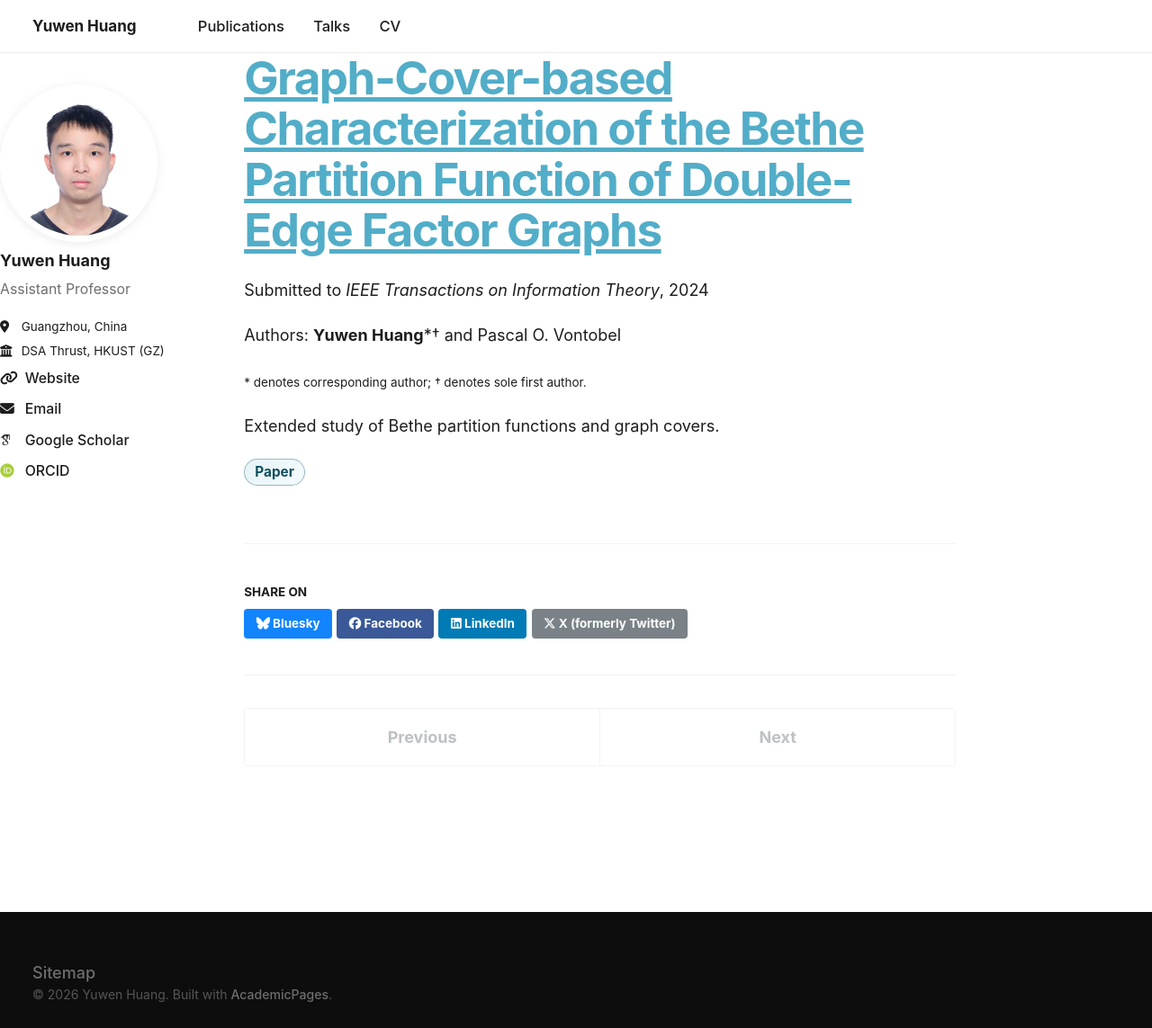
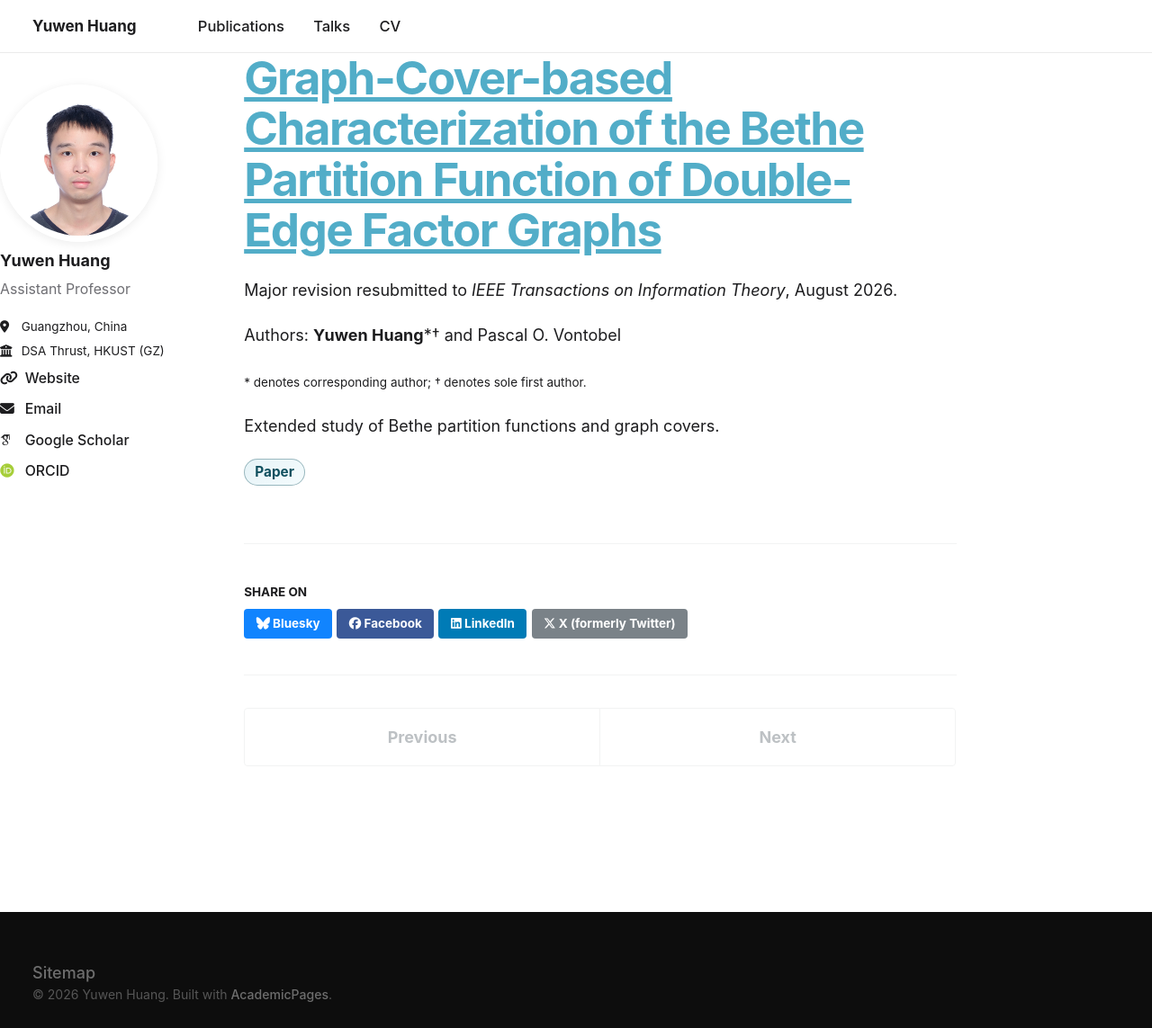
Before and after one commit to YuwenHuang0/YuwenHuang0.github.io, a Jekyll site: the page built from _publications/2024-12-01-bethe-partition-function-graph-covers-extended.md, in a window 1280 px wide and 1143 px high. Shown: the whole window at 90% size. Built offline with Jekyll 4.4.1, drawn with Linux system fonts in a browser that asks for light colours; some web fonts are replaced; a script that is not in the unit is left out.

Commit message:
Update graph-cover paper major-revision resubmission status

```diff
--- a/_includes/archive-single.html
+++ b/_includes/archive-single.html
@@ -87,7 +87,9 @@
           <p> {{ post.type }}, <i>{{ post.venue }}</i>, {{ post.date | default: "1900-01-01" | date: "%Y" }} </p>
         {% elsif post.collection == 'publications' %}
           {% assign post_status = post.status | default: "" | downcase %}
-          {% if post_status contains 'submitted' %}
+          {% if post_status == 'major revision resubmitted' %}
+            <p>Major revision resubmitted to <i>{{ post.venue }}</i>, {{ post.status_date | date: "%B %Y" }}.</p>
+          {% elsif post_status contains 'submitted' %}
             <p>Submitted to <i>{{ post.venue }}</i>, {{ post.date | default: "1900-01-01" | date: "%Y" }} </p>
           {% elsif post_status contains 'in preparation' %}
             <p>In preparation for <i>{{ post.venue }}</i></p>
--- a/_layouts/single.html
+++ b/_layouts/single.html
@@ -87,7 +87,9 @@ layout: default
           <p> {{ page.type }}, <i>{{ page.venue }}</i>, {{ page.date | default: "1900-01-01" | date: "%Y" }} </p>
         {% elsif page.collection == 'publications' and page.venue %}
           {% assign page_status = page.status | default: "" | downcase %}
-          {% if page_status contains 'submitted' %}
+          {% if page_status == 'major revision resubmitted' %}
+            <p>Major revision resubmitted to <i>{{ page.venue }}</i>, {{ page.status_date | date: "%B %Y" }}.</p>
+          {% elsif page_status contains 'submitted' %}
             <p>Submitted to <i>{{ page.venue }}</i>, {{ page.date | default: "1900-01-01" | date: "%Y" }} </p>
           {% elsif page_status contains 'to appear' %}
             <p>To appear in <i>{{ page.venue }}</i>, {{ page.publication_date | default: page.date | date: "%b. %Y" }}.</p>
--- a/_pages/publications.html
+++ b/_pages/publications.html
@@ -107,8 +107,8 @@ author_profile: false
           <div class="pub-row">
             {% if post.paperurl %}<a href="{{ post.paperurl }}"><span class="t">{{ post.title }}</span></a>{% else %}<span class="t">{{ post.title }}</span>{% endif %}
             <br>{% if post.authors %}{% include publication-authors.html publication=post %}.{% endif %}
-            {% if post.status %}{% if post.status == "Submitted" %}Submitted to{% else %}{{ post.status }} in{% endif %}{% else %}Published in{% endif %}
-            <em>{{ post.venue }}</em>, {{ post.date | date: "%Y" }}.{% capture lnk %}{% if post.paperurl %}<a class="r rp" href="{{ post.paperurl }}">Paper</a>{% endif %}{% if post.slidesurl %}<a class="r rs" href="{{ post.slidesurl }}">Slides</a>{% endif %}{% if post.slidesurl_alt %}<a class="r rs" href="{{ post.slidesurl_alt }}">{{ post.slideslabel_alt | default: "Slides" }}</a>{% endif %}{% if post.videourl %}<a class="r rv" href="{{ post.videourl }}">Video</a>{% endif %}{% if post.bibtexurl %}<a class="r rb" href="{{ post.bibtexurl }}">BibTeX</a>{% endif %}{% endcapture %}{% if lnk | strip != "" %} {{ lnk | strip }}{% endif %}
+            {% if post.status %}{% if post.status == "Submitted" or post.status == "Major revision resubmitted" %}{{ post.status }} to{% else %}{{ post.status }} in{% endif %}{% else %}Published in{% endif %}
+            <em>{{ post.venue }}</em>, {% if post.status_date %}{{ post.status_date | date: "%B %Y" }}{% else %}{{ post.date | date: "%Y" }}{% endif %}.{% capture lnk %}{% if post.paperurl %}<a class="r rp" href="{{ post.paperurl }}">Paper</a>{% endif %}{% if post.slidesurl %}<a class="r rs" href="{{ post.slidesurl }}">Slides</a>{% endif %}{% if post.slidesurl_alt %}<a class="r rs" href="{{ post.slidesurl_alt }}">{{ post.slideslabel_alt | default: "Slides" }}</a>{% endif %}{% if post.videourl %}<a class="r rv" href="{{ post.videourl }}">Video</a>{% endif %}{% if post.bibtexurl %}<a class="r rb" href="{{ post.bibtexurl }}">BibTeX</a>{% endif %}{% endcapture %}{% if lnk | strip != "" %} {{ lnk | strip }}{% endif %}
           </div>
         {% endfor %}
       {% endif %}
--- a/_publications/2024-12-01-bethe-partition-function-graph-covers-extended.md
+++ b/_publications/2024-12-01-bethe-partition-function-graph-covers-extended.md
@@ -14,7 +14,8 @@ venue: IEEE Transactions on Information Theory
 #   of double-edge factor graphs via graph covers (extended version),' submitted to
 #   IEEE Transactions on Information Theory, 2024.
 paperurl: https://arxiv.org/abs/2506.16250
-status: Submitted
+status: Major revision resubmitted
+status_date: '2026-08-01'
 topic: quantum-info
 sole_corresponding: true
 sole_first: true
```
Also changed, not shown: _pages/about.md (+4 -4 lines).
